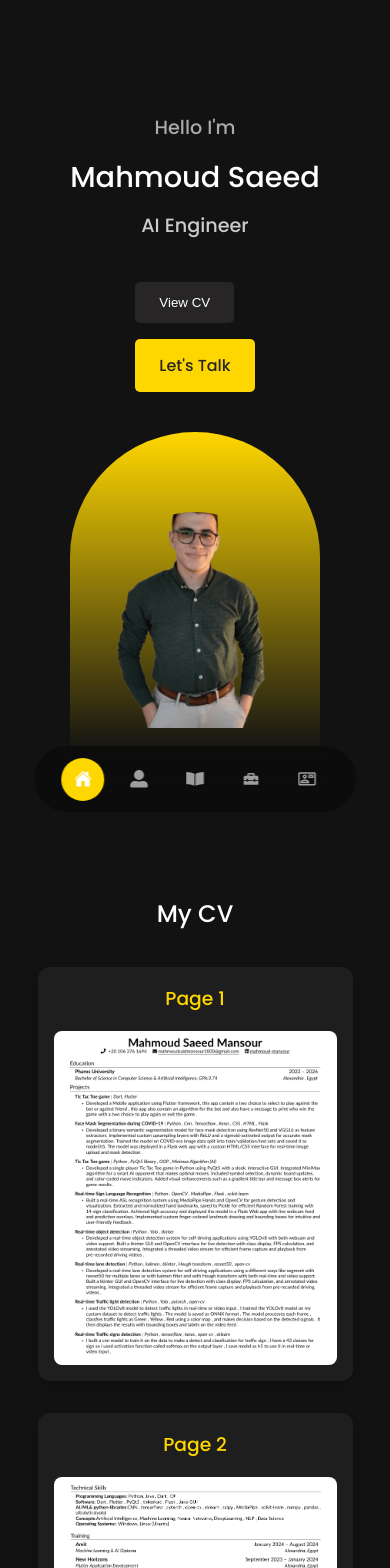
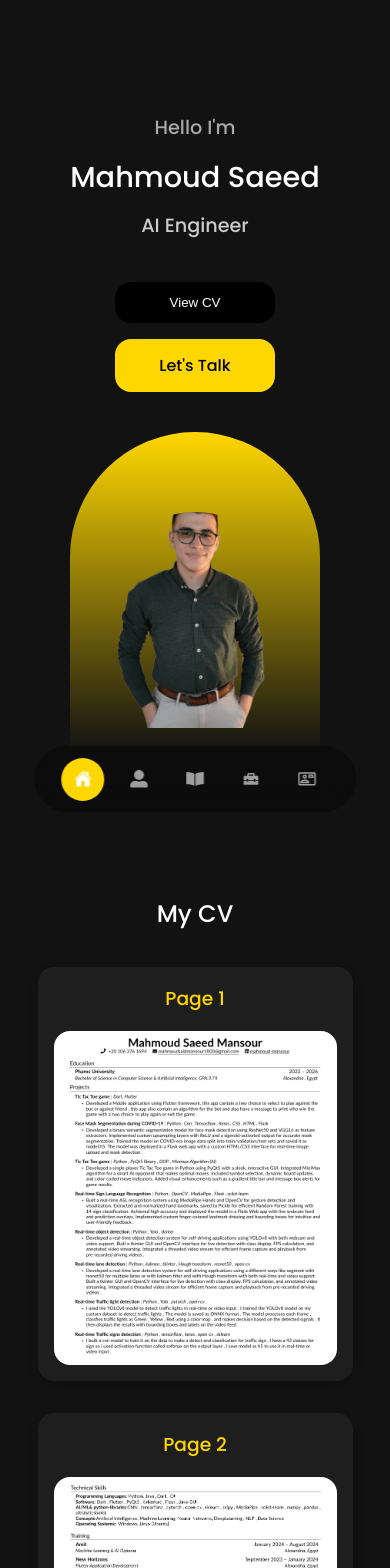
Before and after one commit to Mahmoud3301/mypersonalweb, a React (Vite) app: page / in a window 390 px wide. Shown: the top 1568 px of the page. Built offline with nearby package versions, Linux system fonts and the light colour scheme.

Commit message:
Add files via upload

```diff
--- a/src/components/home/Home.jsx
+++ b/src/components/home/Home.jsx
@@ -56,7 +56,7 @@ function Home() {
         <p className="download-msg">
           If you want to download my CV, visit my{' '}
           <a
-            href="https://www.linkedin.com/in/mahmoud-mansour-928623252/"
+            href="https://www.linkedin.com/in/your-linkedin-profile/"
             target="_blank"
             rel="noopener noreferrer"
           >
--- a/src/components/home/home.css
+++ b/src/components/home/home.css
@@ -1,7 +1,7 @@
 :root {
     --color-primary: #FFD700; /* yellow */
     --color-white: #fff;
-    --color-black: #272525;
+    --color-black: #000;
     --color-bg: #121212;
     --color-bg-variant: #1E1E1E;
     --transition: all 0.3s ease;
@@ -15,7 +15,7 @@ body {
     background-color: var(--color-bg);
     color: var(--color-white);
     scroll-behavior: smooth;
-    overflow-x: hidden; /* remove horizontal scroll */
+    overflow-x: hidden;
 }
 
 /* ===== Home Section ===== */
@@ -47,39 +47,40 @@ body {
 /* ===== Buttons ===== */
 .btns {
     display: flex;
-    gap: 1.2rem;
+    gap: 1rem;
     margin-top: 2.5rem;
-    flex-wrap: wrap;
+    justify-content: center;
+    flex-wrap: nowrap;
 }
 
 .btn {
-    padding: 0.8rem 1.5rem;
+    padding: 0.8rem 2.5rem;
+    width: 160px;
+    text-align: center;
     border: none;
-    border-radius: 5px;
+    border-radius: 1rem;
     cursor: pointer;
     font-weight: 500;
     transition: var(--transition);
     text-decoration: none;
+    display: inline-block;
 }
 
-/* Black button */
+/* Buttons colors */
 .btn-black {
     background-color: var(--color-black);
     color: var(--color-white);
 }
 
-.btn-black:hover {
-    background-color: #333;
-}
-
-/* Yellow button */
 .btn-yellow {
     background-color: var(--color-primary);
     color: var(--color-black);
 }
 
-.btn-yellow:hover {
-    background-color: #ffdd33;
+/* Hover effect for both buttons */
+.btn:hover {
+    background-color: var(--color-white);
+    color: var(--color-black);
 }
 
 /* ===== Me Image ===== */
@@ -144,14 +145,14 @@ body {
     display: flex;
     justify-content: center;
     gap: 2rem;
-    flex-wrap: wrap; /* move to next line if needed */
+    flex-wrap: wrap;
     margin: 0 auto;
-    max-width: 100%; /* prevent horizontal scroll */
+    max-width: 100%;
 }
 
 .cv-card {
     background-color: var(--color-bg-variant);
-    border-radius: 12px;
+    border-radius: 1rem;
     padding: 1rem;
     width: 300px;
     box-shadow: 0 4px 10px rgba(0,0,0,0.2);
@@ -171,7 +172,7 @@ body {
 
 .cv-card img {
     width: 100%;
-    border-radius: 8px;
+    border-radius: 1rem;
     display: block;
 }
 
@@ -211,8 +212,7 @@ body {
     }
 
     .btns {
-        flex-direction: column;
-        gap: 1rem;
+        flex-direction: row;
     }
 }
 
@@ -239,3 +239,12 @@ body {
         height: 320px;
     }
 }
+
+/* ===== Mobile buttons vertical ===== */
+@media (max-width: 480px) {
+    .btns {
+        flex-direction: column;
+        gap: 1rem;
+        align-items: center;
+    }
+}
```
